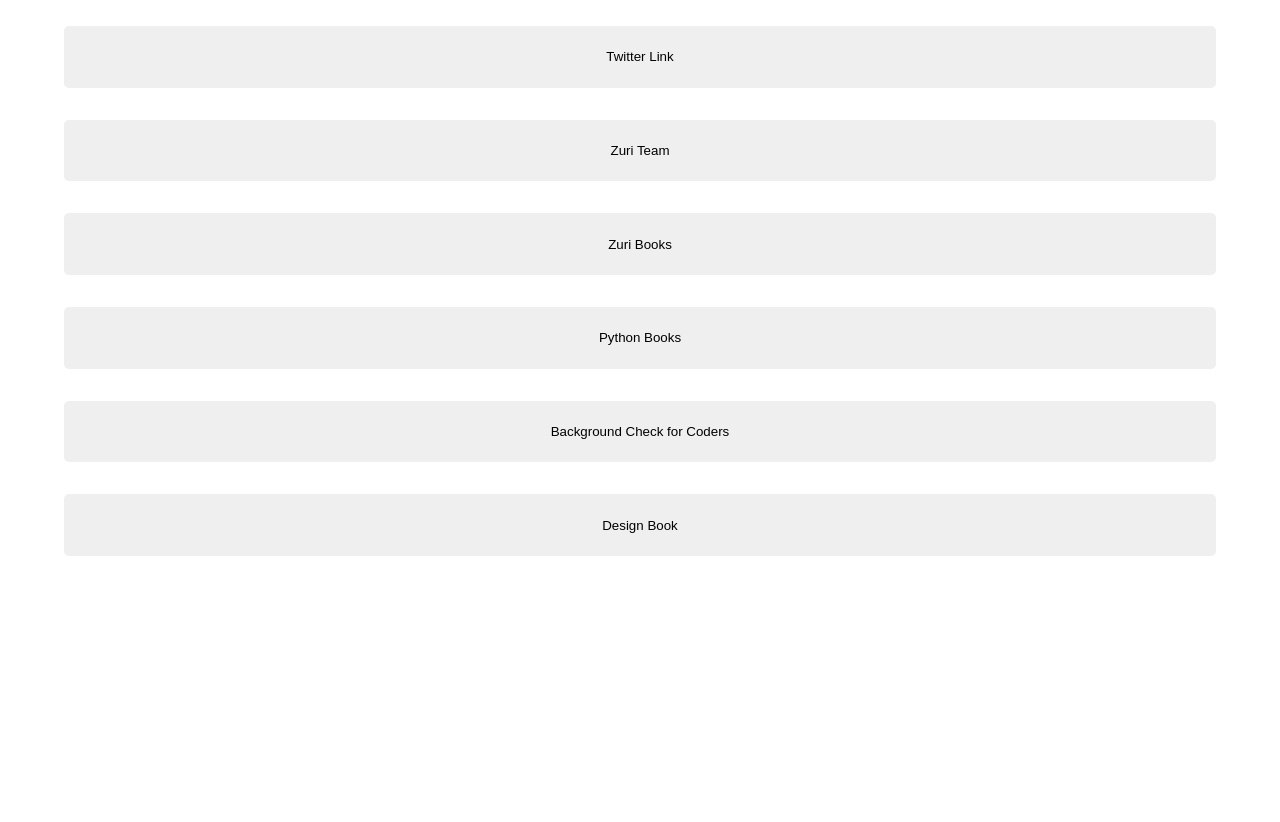
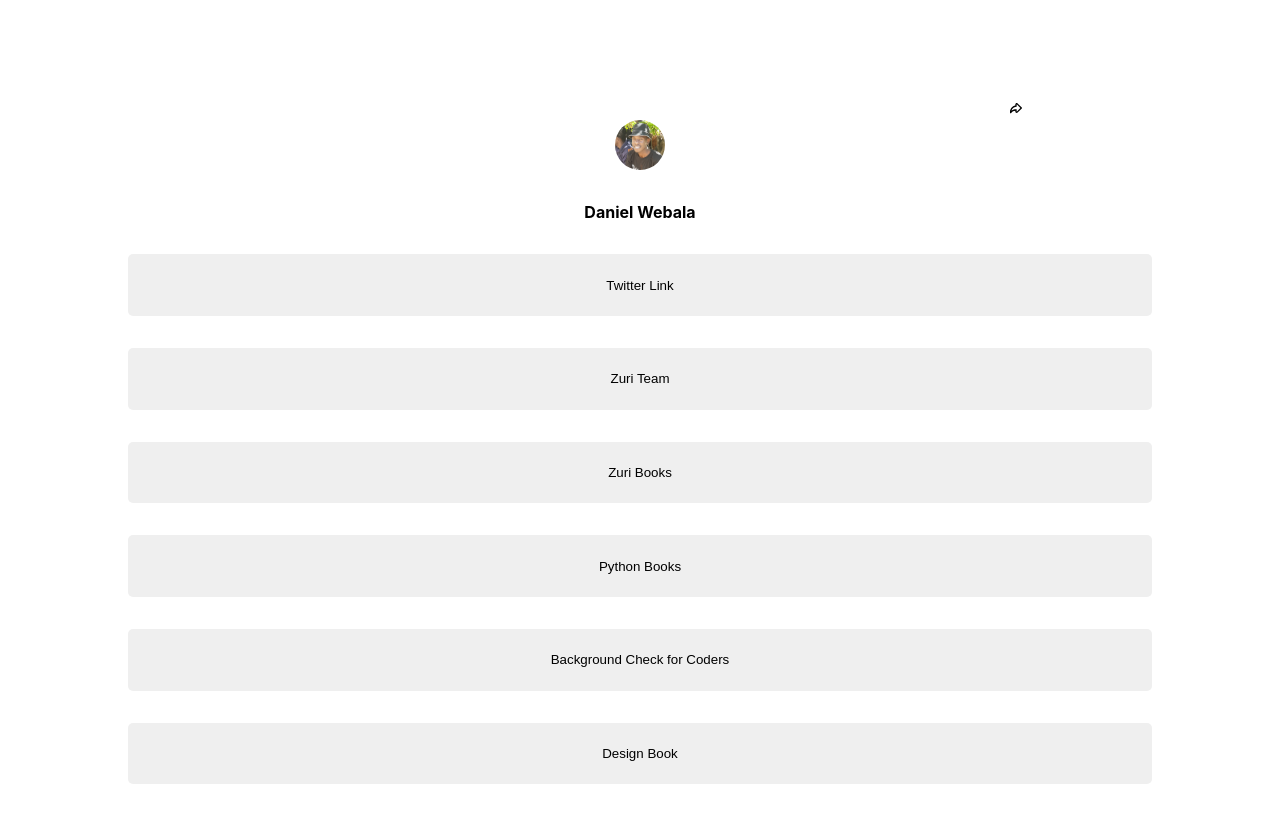
Before and after one commit to webala/hngfrontend, a React (Create React App) app: page / in a window 1280 px wide. Shown: the top 822 px of the page. Before the commit the page ends 800 px from the top, so only its background shows below. Built offline with nearby package versions, Linux system fonts and the light colour scheme.

Commit message:
ADD: header

```diff
--- a/package.json
+++ b/package.json
@@ -8,6 +8,7 @@
     "@testing-library/user-event": "^13.5.0",
     "react": "^18.2.0",
     "react-dom": "^18.2.0",
+    "react-icons": "^4.6.0",
     "react-scripts": "5.0.1",
     "web-vitals": "^2.1.4"
   },
--- a/src/App.css
+++ b/src/App.css
@@ -2,4 +2,5 @@
   display: flex;
   flex-direction: column;
   align-items: center;
+  padding: 100px 0;
 }
--- a/src/App.js
+++ b/src/App.js
@@ -1,9 +1,11 @@
 import './App.css';
+import Header from './components/Header/Header';
 import Tree from './components/Tree/Tree';
 
 function App() {
   return (
     <div className="App">
+      <Header />
       <Tree />
     </div>
   );
--- /dev/null
+++ b/src/components/Header/Header.css
@@ -0,0 +1,30 @@
+.header {
+    display: flex;
+    flex-direction: column;
+    align-items: center;
+    width: 90%
+}
+
+.dp {
+    width: 50px;
+    border-radius: 50%;
+}
+
+.header-text {
+    font-weight: 700;
+    margin-top: 2rem;
+}
+
+.nav {
+    width: 100%;
+    display: flex;
+    justify-content: flex-end;
+}
+
+
+
+@media screen and (min-width: 600px) {
+    .header {
+        width: 60%;
+    }
+}
--- /dev/null
+++ b/src/components/Header/Header.js
@@ -0,0 +1,19 @@
+import dp from '../../Assets/dp.jpg'
+import './Header.css'
+import { TiArrowForwardOutline } from 'react-icons/ti'
+
+function Header() {
+  return (
+    <div className="header">
+        <div className='nav'>
+            <div className='nav-button'>
+                <TiArrowForwardOutline className='nav-button'/>
+            </div>
+        </div>
+        <img className='dp' src={dp} />
+        <p className='header-text'>Daniel Webala</p>
+    </div>
+  )
+}
+
+export default Header
--- a/src/components/Link/Link.css
+++ b/src/components/Link/Link.css
@@ -1,4 +1,3 @@
-
 .link {
     width: 100%;
     margin: 1rem 0;
--- a/src/components/Tree/Tree.css
+++ b/src/components/Tree/Tree.css
@@ -1,7 +1,12 @@
 .tree {
-    padding: 10px 20px;
     display: flex;
     flex-direction: column;
     width: 90%;
     align-items: center;
 }
+
+@media screen and (min-width: 600px){
+    .tree {
+        width: 80%;
+    }
+}
```
Also changed, not shown: src/Assets/dp.jpg (added), 1 other file (tests, documents, lock files or other folders).
